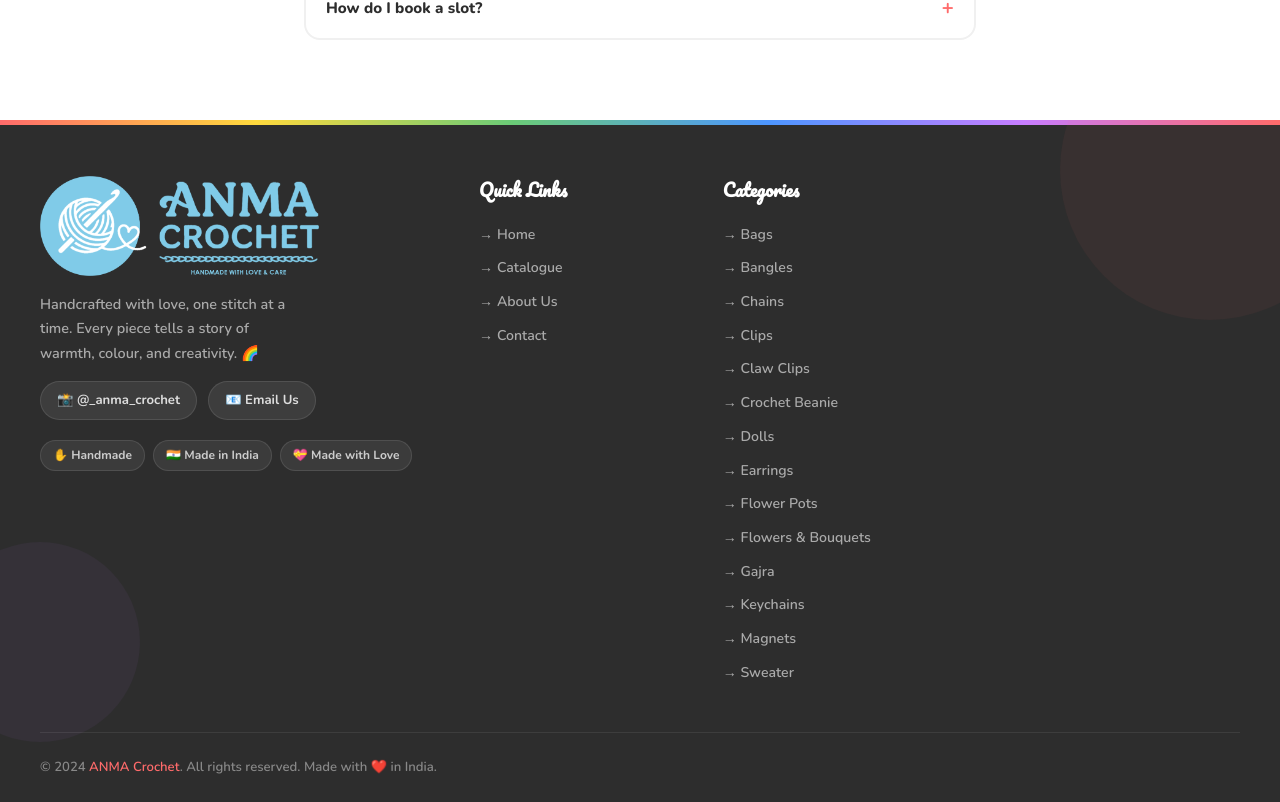
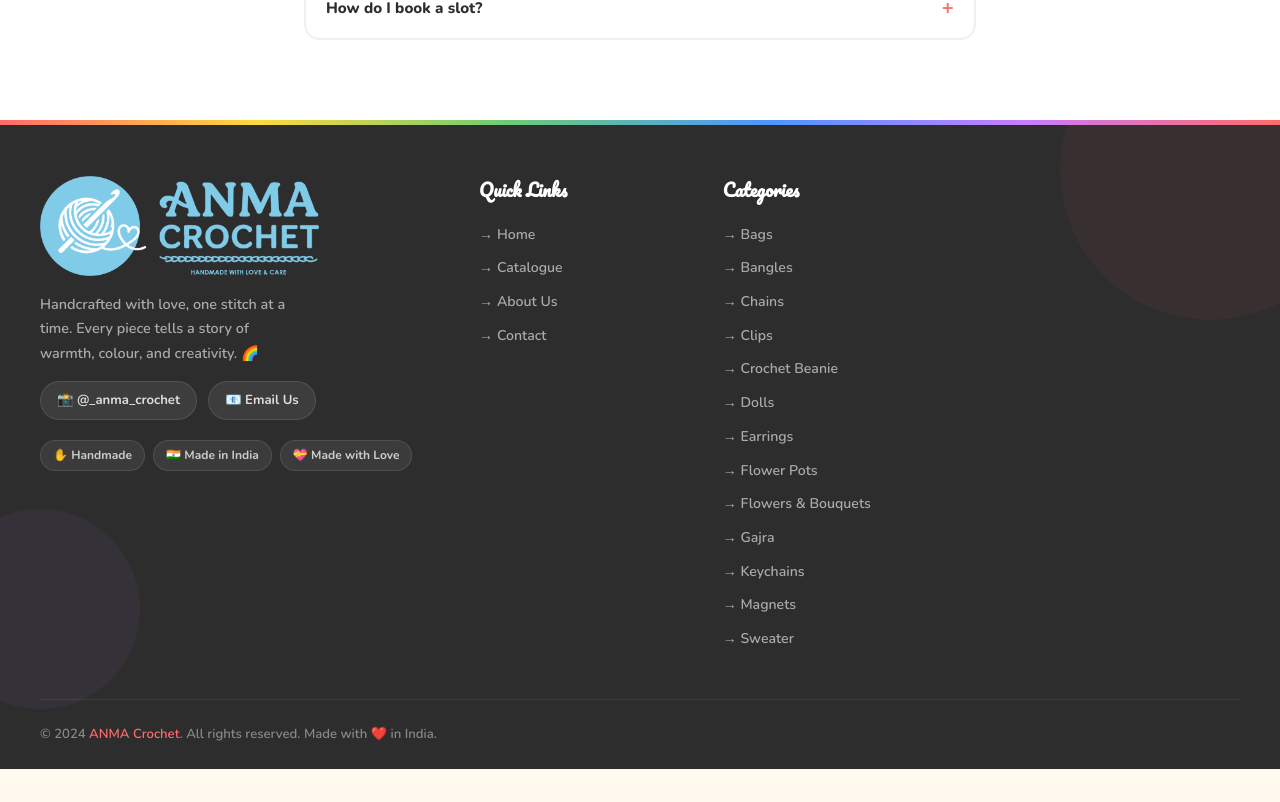
Before and after one commit to AjithAdithya/Anma, a React (Vite) app: page /workshop in a window 1280 px wide. Shown: the part 3465-4267 px from the top of the page. After the commit the page ends 4234 px from the top, so only its background shows below. Built offline with nearby package versions, Linux system fonts and the light colour scheme.

Commit message:
remove claw clip page

```diff
--- a/src/components/Catalogue.jsx
+++ b/src/components/Catalogue.jsx
@@ -65,10 +65,7 @@ export default function Catalogue() {
 
   const filtered   = activeCategory === 'All'
     ? products
-    : products.filter((p) =>
-        p.category === activeCategory ||
-        (activeCategory === 'Clips' && p.category === 'Claw Clips')
-      )
+    : products.filter((p) => p.category === activeCategory)
   const sorted     = sortProducts(filtered, sortBy)
   const totalPages = Math.ceil(sorted.length / PAGE_SIZE)
   const paginated  = sorted.slice((page - 1) * PAGE_SIZE, page * PAGE_SIZE)
@@ -107,7 +104,6 @@ export default function Catalogue() {
             {cat === 'Bangles' && '📿 '}
             {cat === 'Chains' && '⛓️ '}
             {cat === 'Clips' && '🎀 '}
-            {cat === 'Claw Clips' && '🦋 '}
             {cat === 'Crochet Beanie' && '🧢 '}
             {cat === 'Dolls' && '🧸 '}
             {cat === 'Earrings' && '💎 '}
--- a/src/data/products.js
+++ b/src/data/products.js
@@ -136,7 +136,7 @@ export const products = [
   {
     id: _id++,
     name: 'Daisy Claw Clips',
-    category: 'Claw Clips',
+    category: 'Clips',
     price: 250,
     description: 'Handmade crochet daisy claw clips, available in pink, lavender, baby pink and blue.',
     bgColor: '#F5E8FF',
@@ -183,7 +183,6 @@ export const categories = [
   'Bangles',
   'Chains',
   'Clips',
-  'Claw Clips',
   'Crochet Beanie',
   'Dolls',
   'Earrings',
--- a/src/styles/Catalogue.css
+++ b/src/styles/Catalogue.css
@@ -96,8 +96,6 @@
 }
 
 .catalogue__filter-btn[data-cat="Clips"].active,
-.catalogue__filter-btn[data-cat="Claw Clips"].active,
-.catalogue__filter-btn[data-cat="Claw Clips"]:hover,
 .catalogue__filter-btn[data-cat="Clips"]:hover {
   background: var(--lavender-pastel);
   border-color: var(--lavender);
```
